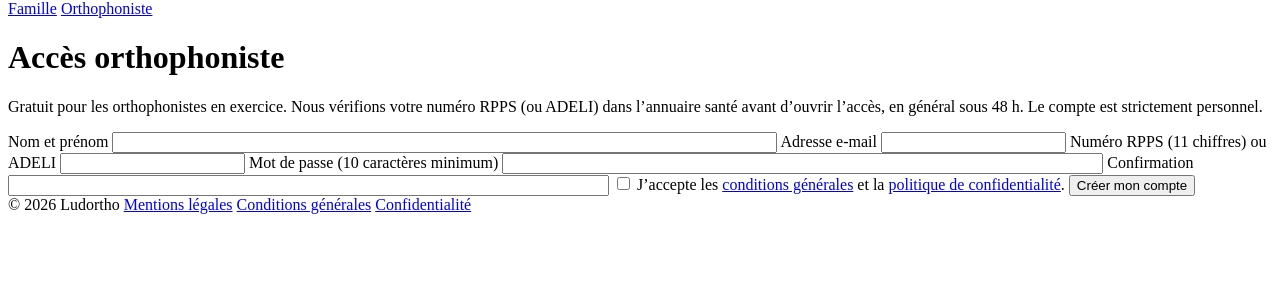
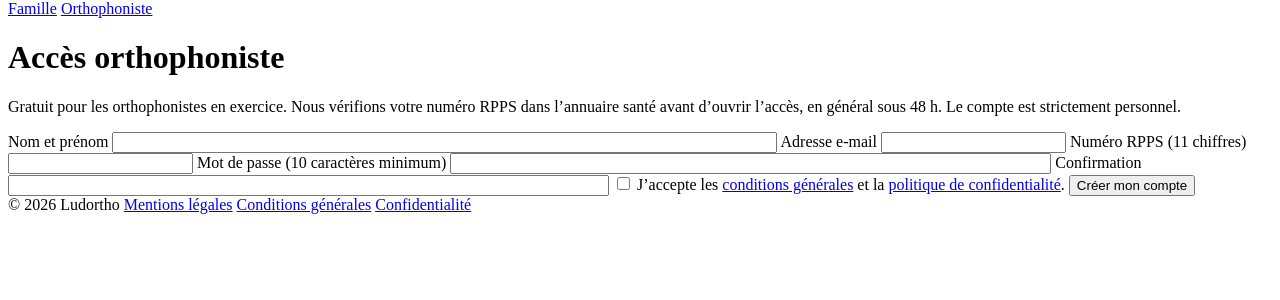
Before and after one commit to Yaty/numeria, a Rails app: page /inscription/new?pro=1 in a window 1280 px wide. Shown: the part 45-345 px from the top of the page. Run offline with Rails 7, Linux system fonts and the light colour scheme; some libraries are stand-ins or nearby versions; some web fonts are replaced.

Commit message:
Orthophonistes : numéro RPPS uniquement (ADELI retiré)
Co-Authored-By: Claude Opus 5.5 <noreply@anthropic.com>

```diff
--- a/portail/app/models/user.rb
+++ b/portail/app/models/user.rb
@@ -16,7 +16,7 @@ class User < ApplicationRecord
   validates :name, presence: true, length: { maximum: 80 }
   validates :role, inclusion: { in: ROLES }
   validates :pro_status, inclusion: { in: PRO_STATUSES }, if: :pro?
-  validates :rpps, presence: true, uniqueness: true, format: { with: /\A(\d{11}|\d{9})\z/, message: "doit comporter 11 chiffres (RPPS) ou 9 chiffres (ADELI)" }, if: :pro?
+  validates :rpps, presence: true, uniqueness: true, format: { with: /\A\d{11}\z/, message: "doit comporter 11 chiffres" }, if: :pro?
 
   before_validation { self.pro_status ||= "en_attente" if pro? }
 
--- a/portail/app/views/admin/users/index.html.erb
+++ b/portail/app/views/admin/users/index.html.erb
@@ -7,7 +7,7 @@
     <% @pending.each do |u| %>
       <tr>
         <td><%= link_to u.name, admin_user_path(u) %><br><small><%= u.email_address %></small></td>
-        <td><code><%= u.rpps %></code> <%= u.rpps_checksum_ok? ? "✓ clé valide" : (u.rpps.size == 9 ? "ADELI" : "⚠️ clé invalide") %><br>
+        <td><code><%= u.rpps %></code> <%= u.rpps_checksum_ok? ? "✓ clé valide" : "⚠️ clé invalide" %><br>
           <%= link_to "Chercher dans l’annuaire santé ↗", "https://annuaire.sante.fr/", target: "_blank", rel: "noopener" %></td>
         <td><%= l(u.created_at, format: :short) %></td>
         <td class="actions">
--- a/portail/app/views/admin/users/show.html.erb
+++ b/portail/app/views/admin/users/show.html.erb
@@ -4,7 +4,7 @@
 <div class="grid-2">
   <section class="card">
     <p>Type : <strong><%= @user.role %></strong><%= " — #{@user.pro_status}" if @user.pro? %></p>
-    <% if @user.pro? %><p>RPPS/ADELI : <code><%= @user.rpps %></code> <%= @user.rpps_checksum_ok? ? "✓" : "" %></p><% end %>
+    <% if @user.pro? %><p>RPPS : <code><%= @user.rpps %></code> <%= @user.rpps_checksum_ok? ? "✓" : "" %></p><% end %>
     <p>Accès aux jeux : <%= @user.can_play? ? "oui" : "non" %><%= ", payé jusqu’au #{l(@user.paid_until.to_date)}" if @user.paid_until %> <%= "(Stripe : #{@user.subscription_status})" if @user.subscription_status %></p>
     <p>Profils : <%= @user.profiles.count %><%= " · patients suivis : #{@user.patients.count}" if @user.pro? %></p>
     <p>Sur 24 h : <%= @detector.logins %> connexions depuis <%= @detector.distinct_ips %> adresses IP (seuils : <%= Portail::SHARING_MAX_LOGINS %> / <%= Portail::SHARING_MAX_IPS %>).</p>
--- a/portail/app/views/pages/legal.html.erb
+++ b/portail/app/views/pages/legal.html.erb
@@ -13,10 +13,10 @@
     <h2>Objet</h2><p><%= Portail::NAME %> propose des jeux éducatifs en ligne en lien avec l’orthophonie. Ils ne constituent ni un bilan ni une rééducation et ne remplacent pas un·e orthophoniste.</p>
     <h2>Abonnement famille</h2><p><%= number_to_currency(Portail::PRICE_CENTS / 100.0, unit: "€", format: "%n %u") %> TTC par an, payable par carte via Stripe, renouvelé automatiquement chaque année. Résiliation à tout moment depuis la page Abonnement : l’accès reste ouvert jusqu’à la fin de la période payée.</p>
     <h2>Droit de rétractation</h2><p>[À rédiger : 14 jours, ou renonciation expresse pour un contenu numérique fourni immédiatement.]</p>
-    <h2>Comptes orthophonistes</h2><p>Gratuits, réservés aux orthophonistes en exercice dont le numéro RPPS ou ADELI a été vérifié. Ils sont strictement personnels : le partage des identifiants est interdit et entraîne la suspension du compte. Deux appareils au plus peuvent être connectés simultanément.</p>
+    <h2>Comptes orthophonistes</h2><p>Gratuits, réservés aux orthophonistes en exercice dont le numéro RPPS a été vérifié. Ils sont strictement personnels : le partage des identifiants est interdit et entraîne la suspension du compte. Deux appareils au plus peuvent être connectés simultanément.</p>
     <h2>Comptes famille</h2><p>Un compte par foyer, <%= Portail::MAX_PROFILES %> profils enfants au plus, <%= Portail::MAX_SESSIONS["famille"] %> appareils connectés simultanément.</p>
   <% when "confidentialite" %>
-    <h2>Données collectées</h2><ul><li>Compte : nom, e-mail, mot de passe (chiffré), numéro RPPS/ADELI pour les orthophonistes.</li><li>Profils enfants : prénom ou pseudonyme, avatar, année de naissance facultative.</li><li>Résultats aux jeux : réponses justes ou fausses, temps de réponse, niveau.</li><li>Sécurité : journal des connexions (adresse IP, navigateur), conservé 12 mois.</li></ul>
+    <h2>Données collectées</h2><ul><li>Compte : nom, e-mail, mot de passe (chiffré), numéro RPPS pour les orthophonistes.</li><li>Profils enfants : prénom ou pseudonyme, avatar, année de naissance facultative.</li><li>Résultats aux jeux : réponses justes ou fausses, temps de réponse, niveau.</li><li>Sécurité : journal des connexions (adresse IP, navigateur), conservé 12 mois.</li></ul>
     <h2>Finalités</h2><p>Fournir le service, adapter les niveaux, permettre le suivi par l’orthophoniste quand la famille l’a autorisé, protéger les comptes. Aucune publicité, aucune revente.</p>
     <h2>Partage avec l’orthophoniste</h2><p>Uniquement après saisie, par le parent, d’un code de liaison. Le parent peut retirer cet accès à tout moment depuis l’espace parent.</p>
     <h2>Vos droits</h2><p>Accès, rectification, effacement, portabilité : [e-mail de contact]. Réclamation possible auprès de la CNIL.</p>
--- a/portail/app/views/registrations/new.html.erb
+++ b/portail/app/views/registrations/new.html.erb
@@ -7,7 +7,7 @@
   <h1><%= @user.pro? ? "Accès orthophoniste" : "Compte famille" %></h1>
   <p class="muted">
     <% if @user.pro? %>
-      Gratuit pour les orthophonistes en exercice. Nous vérifions votre numéro RPPS (ou ADELI) dans l’annuaire santé avant d’ouvrir l’accès, en général sous 48 h. Le compte est strictement personnel.
+      Gratuit pour les orthophonistes en exercice. Nous vérifions votre numéro RPPS dans l’annuaire santé avant d’ouvrir l’accès, en général sous 48 h. Le compte est strictement personnel.
     <% else %>
       6 € par an pour toute la famille, jusqu’à <%= Portail::MAX_PROFILES %> enfants. Le paiement se fait à l’étape suivante.
     <% end %>
@@ -20,7 +20,7 @@
     <label><%= @user.pro? ? "Nom et prénom" : "Votre prénom" %> <%= f.text_field :name, required: true, autocomplete: "name", maxlength: 80 %></label>
     <label>Adresse e-mail <%= f.email_field :email_address, required: true, autocomplete: "email" %></label>
     <% if @user.pro? %>
-      <label>Numéro RPPS (11 chiffres) ou ADELI <%= f.text_field :rpps, required: true, inputmode: "numeric", pattern: "[0-9 ]{9,14}" %></label>
+      <label>Numéro RPPS (11 chiffres) <%= f.text_field :rpps, required: true, inputmode: "numeric", pattern: "[0-9 ]{11,15}", title: "11 chiffres" %></label>
     <% end %>
     <label>Mot de passe (10 caractères minimum) <%= f.password_field :password, required: true, minlength: 10, maxlength: 72, autocomplete: "new-password" %></label>
     <label>Confirmation <%= f.password_field :password_confirmation, required: true, maxlength: 72, autocomplete: "new-password" %></label>
--- a/portail/config/locales/fr.yml
+++ b/portail/config/locales/fr.yml
@@ -9,7 +9,7 @@ fr:
         email_address: Adresse e-mail
         password: Mot de passe
         password_confirmation: Confirmation du mot de passe
-        rpps: Numéro RPPS ou ADELI
+        rpps: Numéro RPPS
       profile:
         name: Prénom ou pseudonyme
         avatar: Avatar
```
Also changed, not shown: portail/test/models/user_test.rb (+3 -1 lines), README.md.
